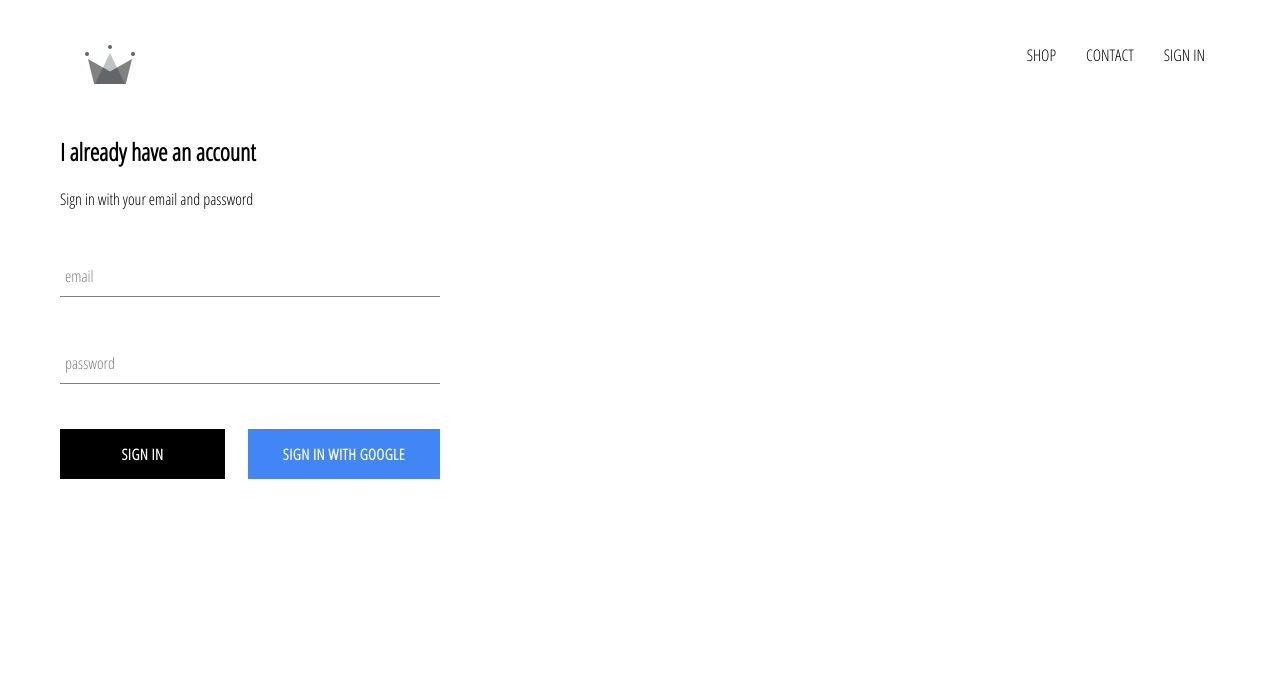
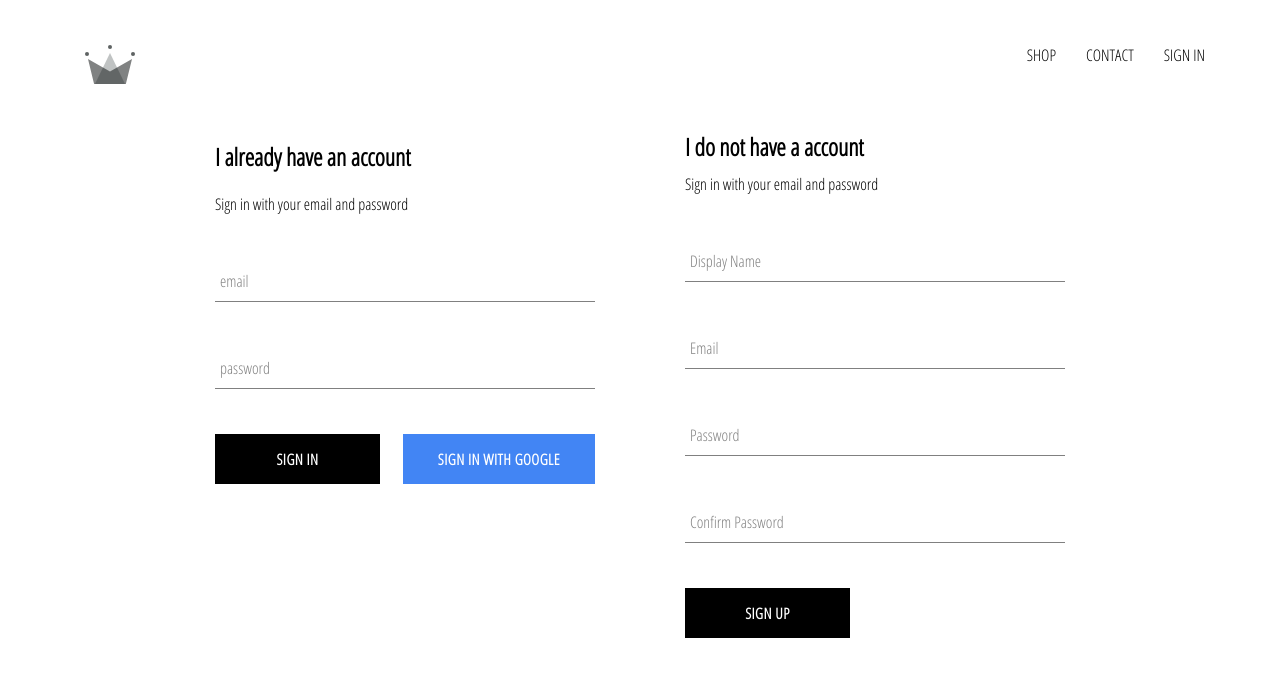
Before and after one commit to zantic/crwn-clothing, a React (Create React App) app: page /singnin in a window 1280 px wide. Shown: the top 676 px of the page. Built offline with nearby package versions, Linux system fonts and the light colour scheme; no server answers.

Commit message:
Created sign-up component

```diff
--- a/src/App.js
+++ b/src/App.js
@@ -1,6 +1,6 @@
 import React from 'react'
 import { Route, Switch } from 'react-router-dom'
-import { auth } from './firebase/firebase.utils';
+import { auth, createUserProfileDocument } from './firebase/firebase.utils'
 import HomePage from './pages/homepage/homepage.component'
 import ShopPage from './pages/shop/shop.component'
 import SignInAndSignUpPage from './pages/sign-in-and-sign-up/sign-in-and-sign-up.component'
@@ -15,9 +15,21 @@ class App extends React.Component {
   unsubscribeFromAuth = null
 
   componentDidMount() {
-    this.unsubscribeFromAuth = auth.onAuthStateChanged(user => {
-      this.setState({ currentUser: user })
-      console.log(user)
+    this.unsubscribeFromAuth = auth.onAuthStateChanged(async userAuth => {
+      if (userAuth) {
+        const userRef = await createUserProfileDocument(userAuth)
+
+        userRef.onSnapshot(snapShot => {
+          this.setState({
+            currentUser: {
+              id: snapShot.id,
+              ...snapShot.data(),
+            },
+          })
+        })
+      } else {
+        this.setState({ currentUser: userAuth })
+      }
     })
   }
 
--- /dev/null
+++ b/src/components/sign-up/sign-up.component.jsx
@@ -0,0 +1,91 @@
+import React from 'react'
+import { auth, createUserProfileDocument } from '../../firebase/firebase.utils';
+import FormInput from '../form-input/form-input.component'
+import CustomButton from '../custom-button/custom-button.component'
+import './sign-up.styles.scss'
+
+class SignUp extends React.Component {
+  state = {
+    displayName: '',
+    email: '',
+    password: '',
+    confirmPassword: '',
+  }
+
+  handleSubmit = async event => {
+    event.preventDefault()
+
+    const { displayName, email, password, confirmPassword } = this.state
+    if (password !== confirmPassword) {
+      alert("passwords doesn't match")
+      return
+    }
+
+    try {
+      const { user } = await auth.createUserWithEmailAndPassword(email, password)
+
+      await createUserProfileDocument(user, { displayName })
+
+      this.setState({
+        displayName: '',
+        email: '',
+        password: '',
+        confirmPassword: '',
+      })
+    } catch (error) {
+      console.error(error)
+    }
+  }
+
+  handleChange = event => {
+    const { value, name } = event.target
+    this.setState({ [name]: value })
+  }
+
+  render() {
+    const { displayName, email, password, confirmPassword } = this.state
+    return (
+      <div className='sign-up'>
+        <h2 className='title'>I do not have a account</h2>
+        <span>Sign in with your email and password</span>
+        <form onSubmit={this.handleSubmit}>
+          <FormInput
+            type='text'
+            name='displayName'
+            value={displayName}
+            handleChange={this.handleChange}
+            label='Display Name'
+            required
+          />
+          <FormInput
+            type='email'
+            name='email'
+            value={email}
+            handleChange={this.handleChange}
+            label='Email'
+            required
+          />
+          <FormInput
+            type='password'
+            name='password'
+            value={password}
+            handleChange={this.handleChange}
+            label='Password'
+            required
+          />
+          <FormInput
+            type='password'
+            name='confirmPassword'
+            value={confirmPassword}
+            handleChange={this.handleChange}
+            label='Confirm Password'
+            required
+          />
+          <CustomButton type='submit'>SIGN UP</CustomButton>
+        </form>
+      </div>
+    )
+  }
+}
+
+export default SignUp
--- /dev/null
+++ b/src/components/sign-up/sign-up.styles.scss
@@ -0,0 +1,9 @@
+.sign-up {
+  display: flex;
+  flex-direction: column;
+  width: 380px;
+
+  .title {
+    margin: 10px 0;
+  }
+}
--- a/src/firebase/firebase.utils.js
+++ b/src/firebase/firebase.utils.js
@@ -3,15 +3,42 @@ import 'firebase/firestore'
 import 'firebase/auth'
 
 const config = {
-  apiKey: "AIzaSyDxrqETXddofLxR7o7HaEb6FuOqnOgktlA",
-    authDomain: "crown-db-a8dd3.firebaseapp.com",
-    projectId: "crown-db-a8dd3",
-    storageBucket: "crown-db-a8dd3.appspot.com",
-    messagingSenderId: "843328556438",
-    appId: "1:843328556438:web:29914dd82c43acd2fb21b7"
+  apiKey: 'AIzaSyDxA586N_U-xgypKmwcyXgggnQUxwbkRnI',
+  authDomain: 'crowndb-3827c.firebaseapp.com',
+  projectId: 'crowndb-3827c',
+  storageBucket: 'crowndb-3827c.appspot.com',
+  messagingSenderId: '444170947060',
+  appId: '1:444170947060:web:e54b13dab8892dc028d1a1',
 }
 
 firebase.initializeApp(config)
+
+export const createUserProfileDocument = async (userAuth, additionalData) => {
+  if (!userAuth) {
+    return
+  }
+
+  const userRef = firestore.doc(`users/${userAuth.uid}`)
+  const snapShot = await userRef.get()
+
+  if (!snapShot.exists) {
+    const { displayName, email } = userAuth
+    const createdAt = new Date()
+
+    try {
+      await userRef.set({
+        displayName,
+        email,
+        createdAt,
+        ...additionalData,
+      })
+    } catch (error) {
+      console.log('error creating user', error.message)
+    }
+  }
+
+  return userRef
+}
 
 export const auth = firebase.auth()
 export const firestore = firebase.firestore()
--- a/src/pages/sign-in-and-sign-up/sign-in-and-sign-up.component.jsx
+++ b/src/pages/sign-in-and-sign-up/sign-in-and-sign-up.component.jsx
@@ -1,10 +1,12 @@
 import React from 'react'
 import SignIn from '../../components/sign-in/sign-in.component'
+import SignUp from '../../components/sign-up/sign-up.component'
 import './sign-in-and-sign-up.styles.scss'
 
 const SignInAndSignUpPage = () => (
   <div className='sign-in-and-sign-up'>
     <SignIn />
+    <SignUp />
   </div>
 )
 
--- a/src/pages/sign-in-and-sign-up/sign-in-and-sign-up.styles.scss
+++ b/src/pages/sign-in-and-sign-up/sign-in-and-sign-up.styles.scss
@@ -0,0 +1,6 @@
+.sign-in-and-sign-up {
+  width: 850px;
+  display: flex;
+  justify-content: space-between;
+  margin: 30px auto;
+}
```
Also changed, not shown: 1 other file (tests, documents, lock files or other folders).
